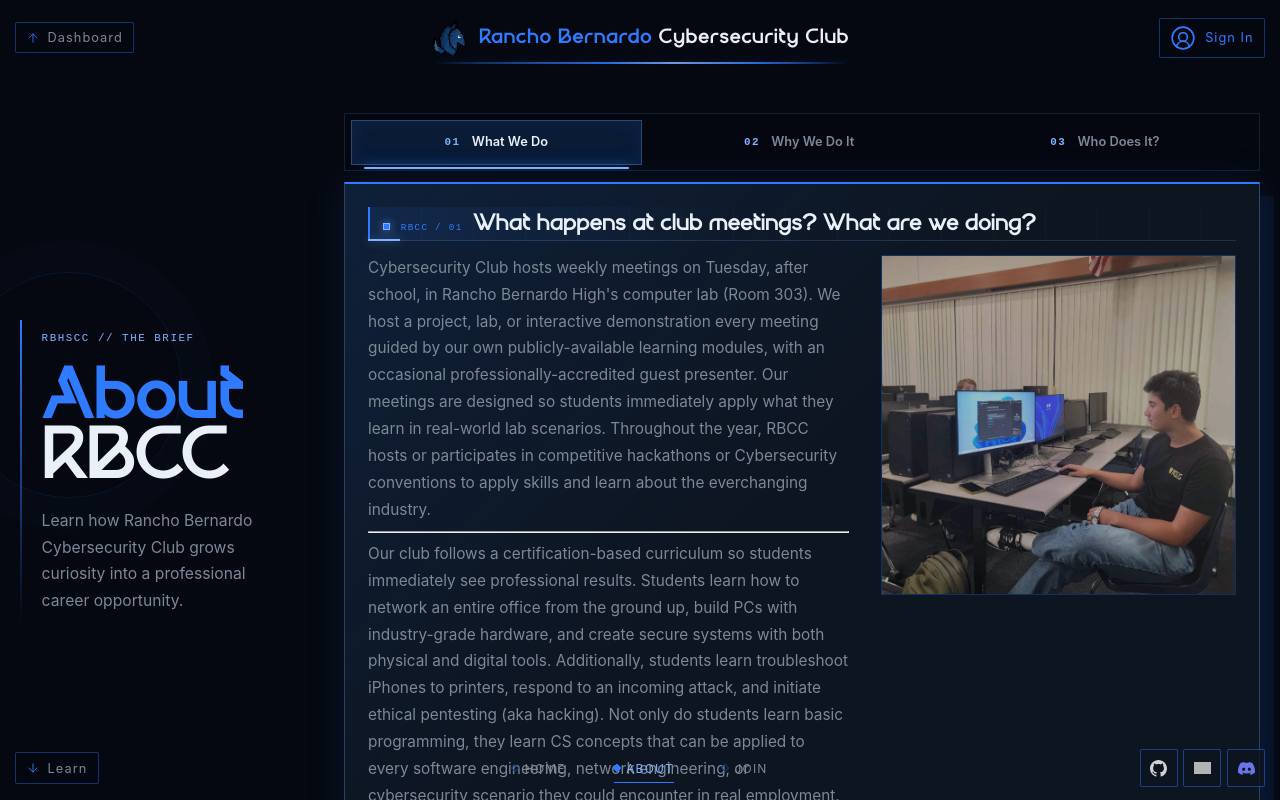
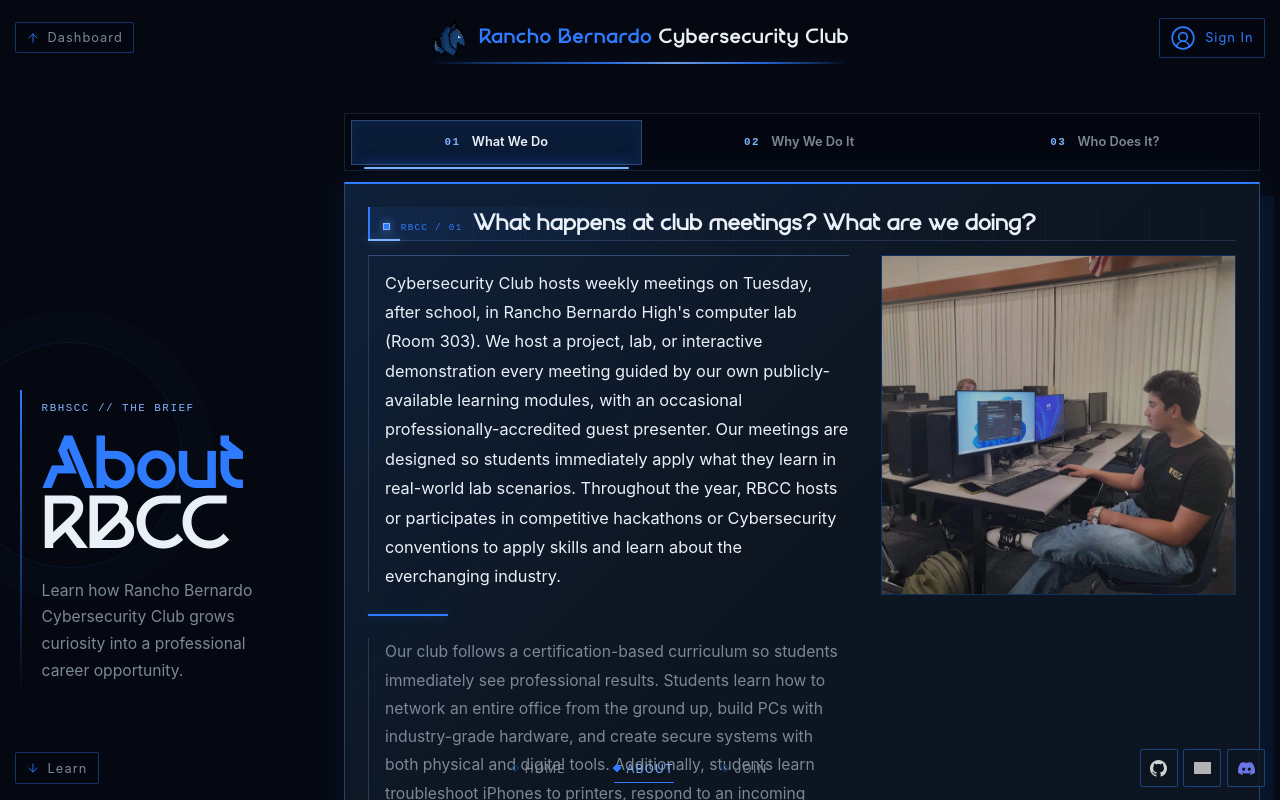
Before and after one commit to rbcyber1/rbcyber-org, a React (Vite) app in the folder apps/frontend/: page /about in a window 1280 px wide. Shown: the top 800 px of the page. Built offline with nearby package versions, Linux system fonts and the light colour scheme; grey boxes are pictures that could not be loaded; a web font is replaced by a local one.

Commit message:
Complete about page (until I add images later)

```diff
--- a/apps/frontend/src/routes/public/About.tsx
+++ b/apps/frontend/src/routes/public/About.tsx
@@ -43,17 +43,23 @@ const AboutTab = ({
     tabSubtitle,
     tabContent,
     imgSrc,
+    carousel,
     index,
 }: {
     tabTitle: string;
     tabSubtitle: string;
     tabContent: ReactNode;
     imgSrc?: string;
+    carousel?: ReactNode;
     index: number;
 }) => {
     return (
         <section
-            className={`about-tab ${imgSrc ? "has-image" : "text-only"}`}
+            className={`about-tab ${
+                imgSrc ? "has-image"
+                : carousel ? "has-carousel"
+                : "text-only"
+            }`}
             id={`about-panel-${index}`}
             role="tabpanel"
             aria-labelledby={`about-tab-${index}`}
@@ -67,6 +73,7 @@ const AboutTab = ({
             </div>
             <div className="about-tab-content">{tabContent}</div>
             {imgSrc && <img src={imgSrc} alt={tabTitle} />}
+            {carousel}
         </section>
     );
 };
@@ -175,16 +182,16 @@ const About = () => {
                         science and leadership.
                     </p>
                     <h2 className="about-page-officers">Club Officers</h2>
-                    <p>
+                    <p className="about-officer-list">
                         <strong>President -</strong> Bobby Elmore
                         <br />
                         <strong>Vice President -</strong> Zakariyyah Salat
                         <br />
                         <strong>Technician -</strong> Ryan Tran
                     </p>
-                    <ImageCarrousel images={aboutCarouselImages} />
                 </>
             ),
+            carousel: <ImageCarrousel images={aboutCarouselImages} />,
         },
     ];
 
@@ -223,6 +230,7 @@ const About = () => {
                     tabSubtitle={tabs[activeTab].subtitle}
                     tabContent={tabs[activeTab].content}
                     imgSrc={tabs[activeTab].imgSrc}
+                    carousel={tabs[activeTab].carousel}
                 />
             </div>
         </div>
--- a/apps/frontend/src/styles/pages/About.css
+++ b/apps/frontend/src/styles/pages/About.css
@@ -237,15 +237,52 @@
 .about-tab-content {
     grid-column: 1;
     max-width: 52rem;
-    color: var(--color-mist);
-    font-size: clamp(0.96rem, 1.15vw, 1.08rem);
-    line-height: 1.75;
+    color: var(--color-paper);
+    font-size: clamp(0.98rem, 1.15vw, 1.08rem);
+    line-height: 1.8;
     animation: about-content-enter 500ms 80ms cubic-bezier(0.2, 0.75, 0.2, 1)
         both;
 }
 
 .about-tab-content p {
+    position: relative;
     margin: 0;
+    padding-left: 1rem;
+    border-left: 1px solid rgba(127, 178, 255, 0.22);
+}
+
+.about-tab-content p:first-of-type {
+    padding-top: 0.8rem;
+    border-top: 1px solid rgba(127, 178, 255, 0.32);
+    color: var(--color-paper);
+    font-size: 1.04em;
+}
+
+.about-tab-content p:not(:first-of-type):not(.about-officer-list) {
+    color: var(--color-mist);
+}
+
+.about-tab-content .about-officer-list {
+    color: var(--color-paper);
+    font-size: 1.02em;
+}
+
+.about-tab-content strong {
+    color: var(--color-glow);
+    font-weight: 600;
+}
+
+.about-tab-content hr {
+    width: 5rem;
+    margin: 1.4rem 0;
+    border: 0;
+    border-top: 2px solid var(--color-signal);
+    box-shadow: 0 0 10px rgba(47, 123, 255, 0.45);
+}
+
+.about-tab.has-carousel .about-tab-content,
+.about-tab.has-image .about-tab-content {
+    grid-column: 1;
 }
 
 .about-tab img {
@@ -260,6 +297,14 @@
     opacity: 0.78;
     animation: about-image-enter 500ms 140ms cubic-bezier(0.2, 0.75, 0.2, 1)
         both;
+}
+
+.about-tab > .image-carrousel {
+    grid-column: 2;
+    grid-row: 2;
+    width: 100%;
+    height: 100%;
+    min-height: 320px;
 }
 
 .about-tab.text-only .about-tab-content {
@@ -345,6 +390,14 @@
         max-height: 260px;
     }
 
+    .about-tab > .image-carrousel {
+        grid-column: 1;
+        grid-row: auto;
+        width: 100%;
+        height: 280px;
+        min-height: 0;
+    }
+
     .about-tab-list {
         margin-right: -1rem;
         padding-right: 1rem;
```
